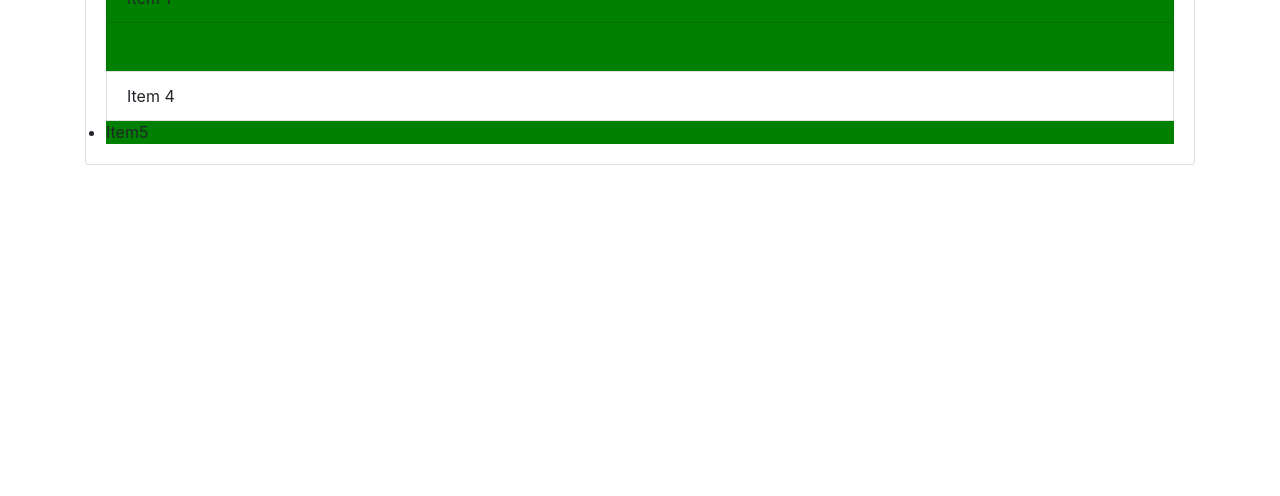
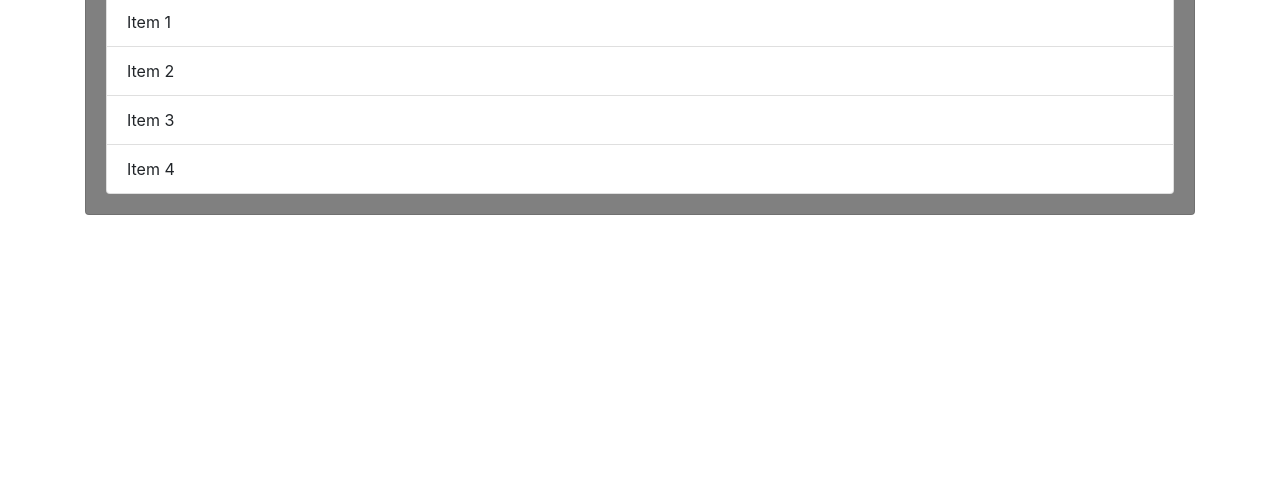
Before and after one commit to mhatre9602/pro1, a plain HTML site: page getElementByClassName.html in a window 1280 px wide. Shown: the part 304-800 px from the top of the page. Drawn offline with nearby package versions, Linux system fonts and the light colour scheme.

Commit message:
demo for createNode and modify DOM

```diff
--- a/getElementByClassName.html
+++ b/getElementByClassName.html
@@ -33,47 +33,77 @@
           <li class="list-group-item">Item 2</li>
           <li class="list-group-item">Item 3</li>
           <li class="list-group-item">Item 4</li>
-          <li class="list-1">Item5</li>
         </ul>
+        <span></span>
       </div>
     </div>
     <script>
-      const second = document.querySelector(".list-group-item:nth-child(2)");
-      second.style.backgroundColor = "green";
-      const third = document.querySelector(".list-group-item:nth-child(3)");
-      third.style.display = "none";
+      let itemList = document.querySelector("#items");
+      //parentNode
+      console.log(itemList.parentNode.parentNode);
+      itemList.parentNode.style.backgroundColor = "grey";
 
-      const sec = document.querySelectorAll(".list-group-item")[1];
-      sec.style.color = "green";
+      //parentelement
+      console.log(itemList.parentElement);
+      //lastElementChild
+      console.log(itemList.lastElementChild);
+      //lastChild
+      console.log(itemList.lastChild);
+      //firstElementChild
+      console.log(itemList.firstElementChild);
+      //firstChild
+      console.log(itemList.firstChild);
+      //nextSibling
+      console.log(itemList.nextSibling);
+      //nextElementSibling
+      console.log(itemList.nextElementSibling);
+      //previousSibling
+      console.log(itemList.previousSibling);
+      //previousElementSibling
+      console.log(itemList.previousElementSibling);
 
-      const odd = document.querySelectorAll("li:nth-child(odd)");
+      //createelement
+      let newDiv = document.createElement("div");
+      newDiv.className = "createdDiv";
+      newDiv.id = "newDivID";
+      //setAttribute
+      newDiv.setAttribute("title", "Hello Div");
+      //createTextNode
+      let newDivText = document.createTextNode("HelloWorld");
+      //appendChild
+      newDiv.appendChild(newDivText);
 
-      for (let i = 0; i < odd.length; i++) {
-        odd[i].style.backgroundColor = "green";
-      }
+      let container = document.querySelector("header .container");
+      let h1 = document.querySelector("header h1");
+      console.log(newDiv);
+      container.insertBefore(newDiv, h1);
 
-      // const lists = (document.getElementsByClassName(
-      //   "list-group-item"
-      // )[2].style.backgroundColor = "green");
-      // const lists2 = (document.getElementsByClassName(
-      //   "list-group-item"
-      // )[0].style.fontWeight = "bold");
-      // const lists3 = (document.getElementsByClassName(
-      //   "list-group-item"
-      // )[1].style.fontWeight = "bold");
-      // const lists4 = (document.getElementsByClassName(
-      //   "list-group-item"
-      // )[2].style.fontWeight = "bold");
-      // const lists5 = (document.getElementsByClassName(
-      //   "list-group-item"
-      // )[3].style.fontWeight = "bold");
-      // const list5 = (document.getElementsByTagName(
-      //   "li"
-      // )[4].style.backgroundColor = "blue");
-      // // const list6 = (document.getElementsByClassName(
-      // //   "list-1"
-      // // )[0].style.backgroundColor = "blue");
-      // console.log(list5);
+      let container2 = document.querySelector("div .list-group");
+      // console.log(container2);
+      let text1 = document.querySelector(".list-group-item:nth-child(1)");
+      container2.insertBefore(newDiv, text1);
+      console.log(text1);
     </script>
   </body>
 </html>
+<!-- <script> -->
+<!-- // const second = document.querySelector(".list-group-item:nth-child(2)"); //
+second.style.backgroundColor = "green"; // const third =
+document.querySelector(".list-group-item:nth-child(3)"); // third.style.display
+= "none"; // const sec = document.querySelectorAll(".list-group-item")[1]; //
+sec.style.color = "green"; // const odd =
+document.querySelectorAll("li:nth-child(odd)"); // for (let i = 0; i <
+odd.length; i++) { // odd[i].style.backgroundColor = "green"; // } // const m =
+document.querySelectorAll("li:nth-child(odd)"); // console.log(m); // const
+lists = (document.getElementsByClassName( // "list-group-item" //
+)[2].style.backgroundColor = "green"); // const lists2 =
+(document.getElementsByClassName( // "list-group-item" // )[0].style.fontWeight
+= "bold"); // const lists3 = (document.getElementsByClassName( //
+"list-group-item" // )[1].style.fontWeight = "bold"); // const lists4 =
+(document.getElementsByClassName( // "list-group-item" // )[2].style.fontWeight
+= "bold"); // const lists5 = (document.getElementsByClassName( //
+"list-group-item" // )[3].style.fontWeight = "bold"); // const list5 =
+(document.getElementsByTagName( // "li" // )[4].style.backgroundColor = "blue");
+// // const list6 = (document.getElementsByClassName( // // "list-1" // //
+)[0].style.backgroundColor = "blue"); // console.log(list5); -->
+<!-- </script> -->
```
